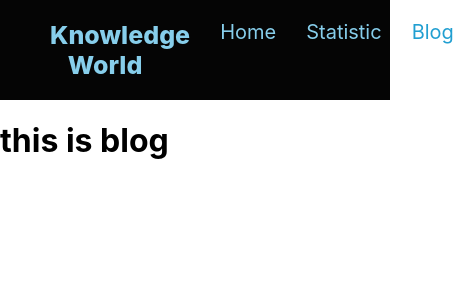
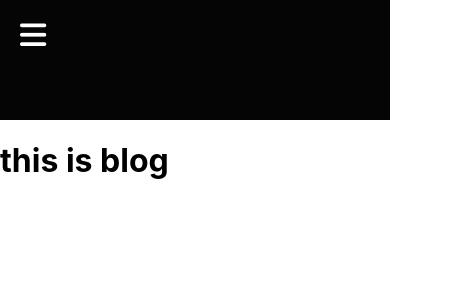
Before and after one commit to moutosi-raka/quize-cracker, a React (Create React App) app: page /blog in a window 390 px wide. Shown: the top 300 px of the page, 454 px wide, since content can reach past the window. Built offline with nearby package versions, Linux system fonts and the light colour scheme.

Commit message:
create responsive navbar

```diff
--- a/src/components/Header/Header.css
+++ b/src/components/Header/Header.css
@@ -27,3 +27,45 @@
 .activeStyle{
     color: rgb(33, 159, 209);
 }
+.header .fa-bars, .fa-xmark{
+    color: white;
+    font-size: 30px;
+    cursor: pointer;
+}
+.nav-icons{
+    display: none;
+}
+.nav-link{
+    position: static;
+}
+.top-4{
+    top: .3rem;
+}
+.top-120{
+    top: -6.7rem;
+}
+
+
+
+@media screen and (max-width: 700px) {
+    .header{
+        flex-direction: column;
+        text-align: left;
+        height: 5rem;
+    }
+    .header a{
+        display: block;
+    }
+    .nav-link{
+        margin-top: 20px;
+        margin-left: 30px;
+        position: absolute;
+        transition: all 0.5s ease-out;
+    }
+    .nav-icons{
+        display: block;
+    }
+    .header .logo{
+        display: none;
+    }
+}
--- a/src/components/Header/Header.js
+++ b/src/components/Header/Header.js
@@ -1,29 +1,45 @@
-import React from 'react';
-import {NavLink } from 'react-router-dom';
-import './Header.css';
+import React, { useState } from "react";
+import { NavLink } from "react-router-dom";
+import "./Header.css";
 
 const Header = () => {
-    return (
-        <div className='header'>
-            <div>
-            <NavLink className='logo' to='/'>Knowledge World</NavLink>
-            </div>
-            <div>
-            <NavLink  className={({ isActive }) =>
-              isActive ? 'activeStyle' : 'inactive'
-            } to="/">Home</NavLink>
+  const [open, setOpen] = useState(false);
+  return (
+    <nav className="header">
+      <div  className='nav-icons'>
+        {open ? <i onClick={() => setOpen(!open)}  className="fa-solid fa-xmark"></i>
+        : <i onClick={() => setOpen(!open)} className="fa-solid fa-bars"></i>
+        }
+      </div>
+      <div>
+        <NavLink className="logo" to="/">
+          Knowledge World
+        </NavLink>
+      </div>
+      <div className={`nav-link ${open ? 'top-4' : 'top-120'}`}>
+        <NavLink
+          className={({ isActive }) => (isActive ? "activeStyle" : "inactive")}
+          to="/"
+        >
+          Home
+        </NavLink>
 
-            <NavLink className={({ isActive }) =>
-              isActive ? 'activeStyle' : 'inactive'
-            } to="/statistic">Statistic</NavLink>
+        <NavLink
+          className={({ isActive }) => (isActive ? "activeStyle" : "inactive")}
+          to="/statistic"
+        >
+          Statistic
+        </NavLink>
 
-            <NavLink className={({ isActive }) =>
-              isActive ? 'activeStyle' : 'inactive'
-            } to="/blog">Blog</NavLink>
-            </div>
-
-        </div>
-    );
+        <NavLink
+          className={({ isActive }) => (isActive ? "activeStyle" : "inactive")}
+          to="/blog"
+        >
+          Blog
+        </NavLink>
+      </div>
+    </nav>
+  );
 };
 
 export default Header;
```
